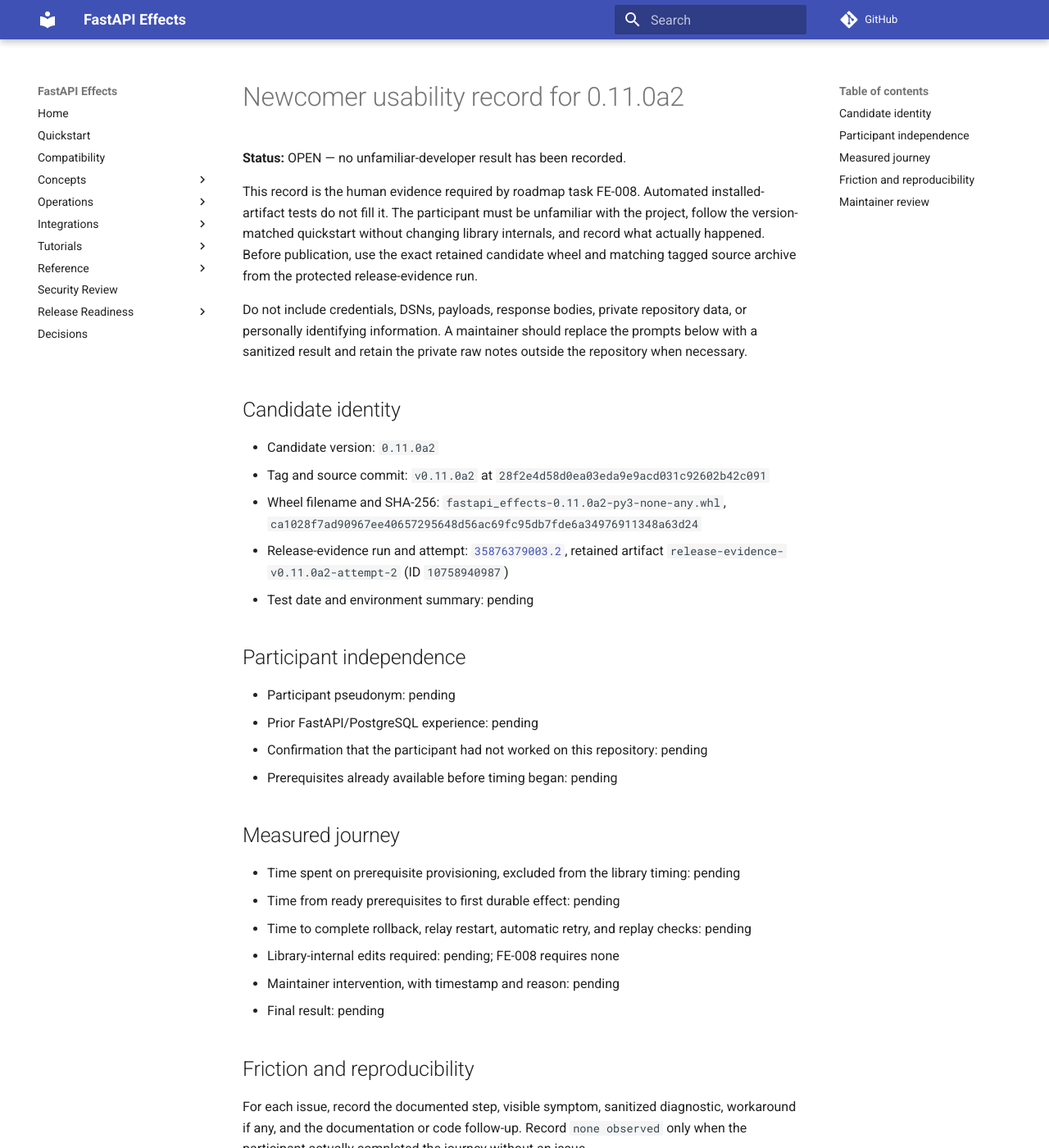
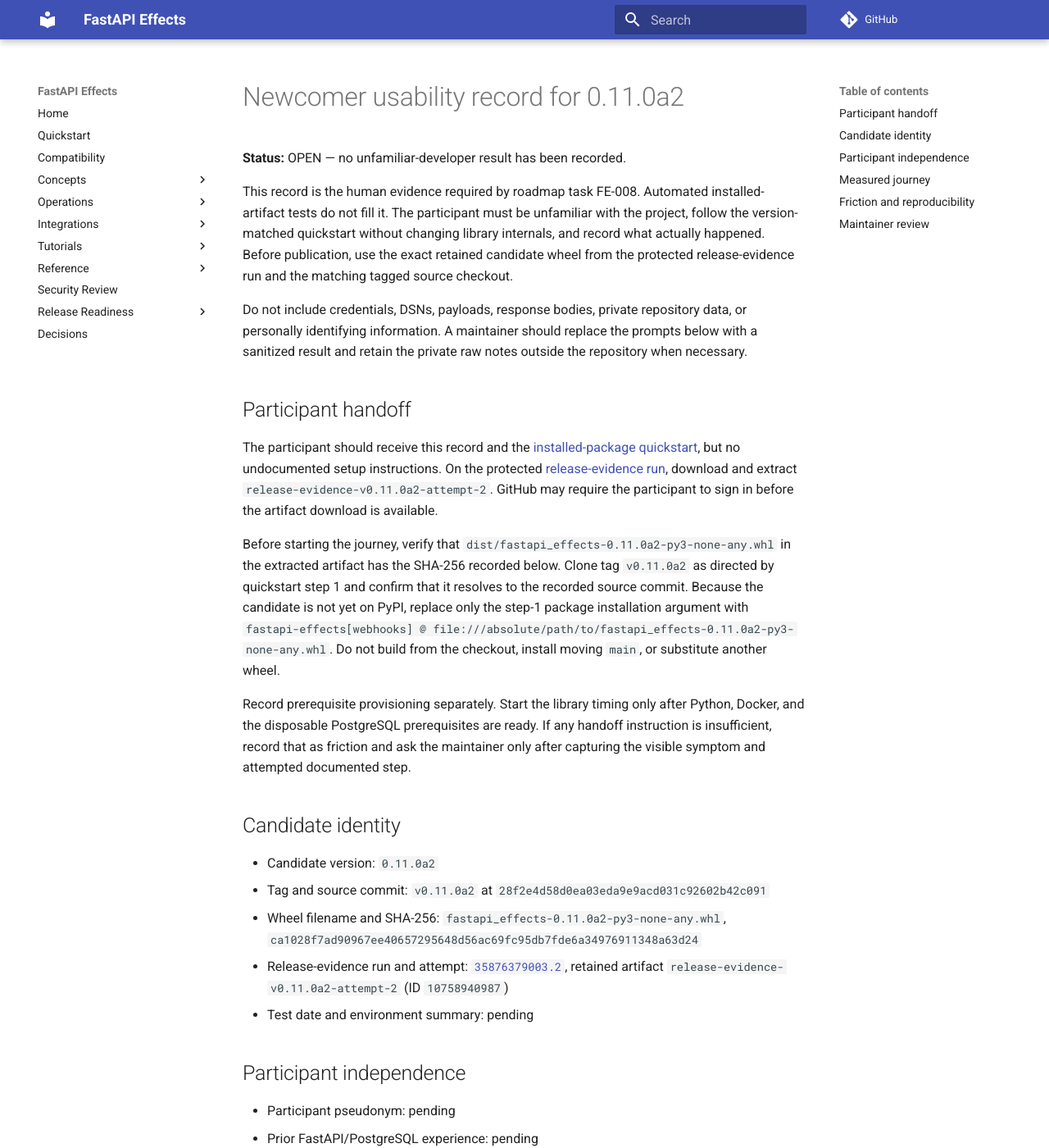
Before and after one commit to zsoltdome/fastapi-effects, an MkDocs documentation site: the page built from docs/planning/newcomer-usability-record.md, in a window 1280 px wide and 1400 px high. Shown: the whole window at 82% size. Built offline with MkDocs 1.6.1 and Material for MkDocs 9.7.7, drawn with Linux system fonts in a browser that asks for light colours; comment, search, counter and statistics services are not loaded.

Commit message:
Clarify the 0.11.0a2 newcomer handoff (#9)
Provides an exact pre-publication artifact handoff while leaving human FE-008 evidence open.

```diff
--- a/docs/planning/newcomer-usability-record.md
+++ b/docs/planning/newcomer-usability-record.md
@@ -6,12 +6,33 @@
 installed-artifact tests do not fill it. The participant must be unfamiliar with the
 project, follow the version-matched quickstart without changing library internals, and
 record what actually happened. Before publication, use the exact retained candidate
-wheel and matching tagged source archive from the protected release-evidence run.
+wheel from the protected release-evidence run and the matching tagged source checkout.
 
 Do not include credentials, DSNs, payloads, response bodies, private repository data,
 or personally identifying information. A maintainer should replace the prompts below
 with a sanitized result and retain the private raw notes outside the repository when
 necessary.
+
+## Participant handoff
+
+The participant should receive this record and the
+[installed-package quickstart](../tutorials/quickstart.md), but no undocumented setup
+instructions. On the protected [release-evidence run](https://github.com/zsoltdome/fastapi-effects/actions/runs/35876379003),
+download and extract `release-evidence-v0.11.0a2-attempt-2`. GitHub may require the
+participant to sign in before the artifact download is available.
+
+Before starting the journey, verify that
+`dist/fastapi_effects-0.11.0a2-py3-none-any.whl` in the extracted artifact has the
+SHA-256 recorded below. Clone tag `v0.11.0a2` as directed by quickstart step 1 and
+confirm that it resolves to the recorded source commit. Because the candidate is not
+yet on PyPI, replace only the step-1 package installation argument with
+`fastapi-effects[webhooks] @ file:///absolute/path/to/fastapi_effects-0.11.0a2-py3-none-any.whl`.
+Do not build from the checkout, install moving `main`, or substitute another wheel.
+
+Record prerequisite provisioning separately. Start the library timing only after
+Python, Docker, and the disposable PostgreSQL prerequisites are ready. If any handoff
+instruction is insufficient, record that as friction and ask the maintainer only after
+capturing the visible symptom and attempted documented step.
 
 ## Candidate identity
 
```
